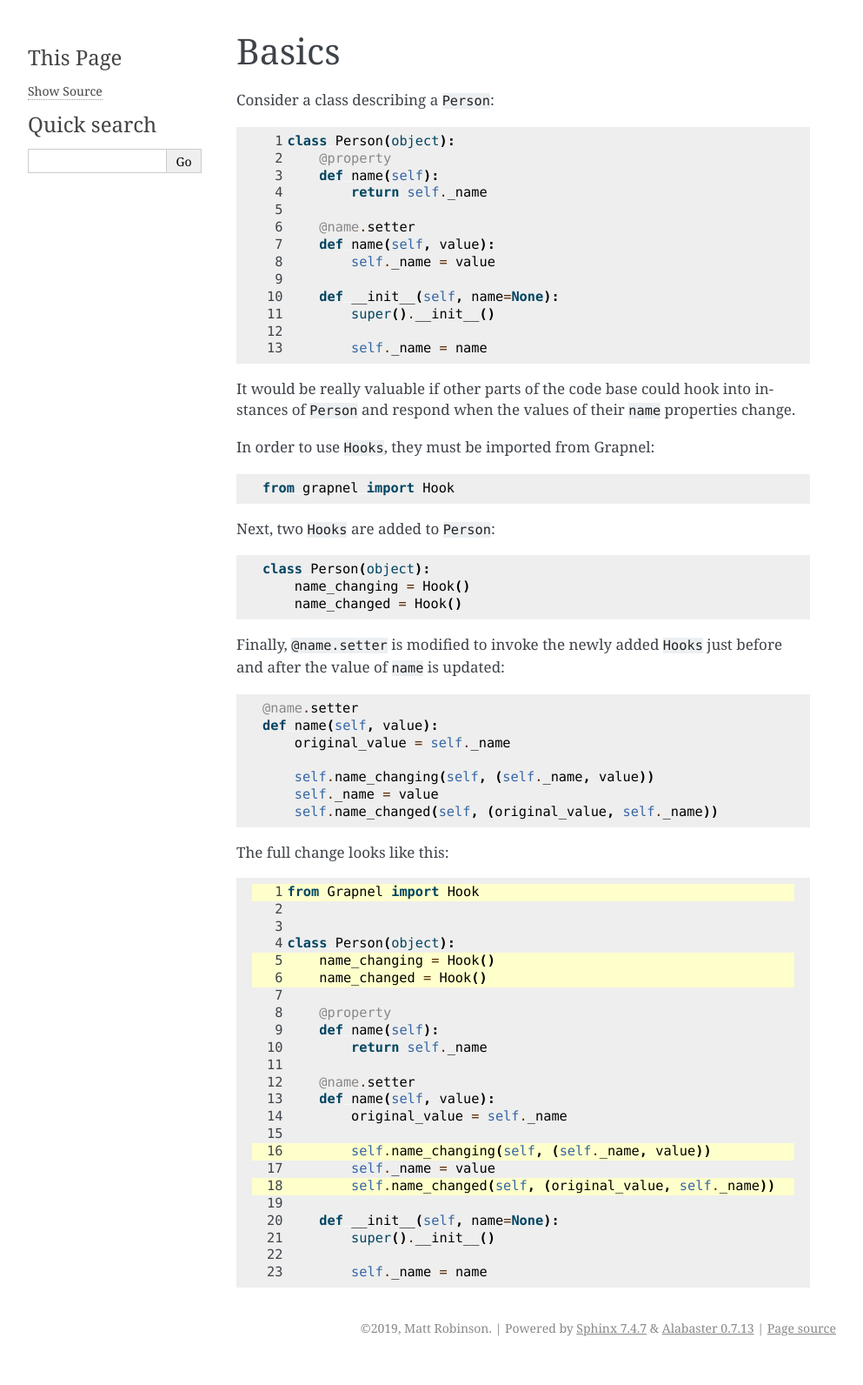
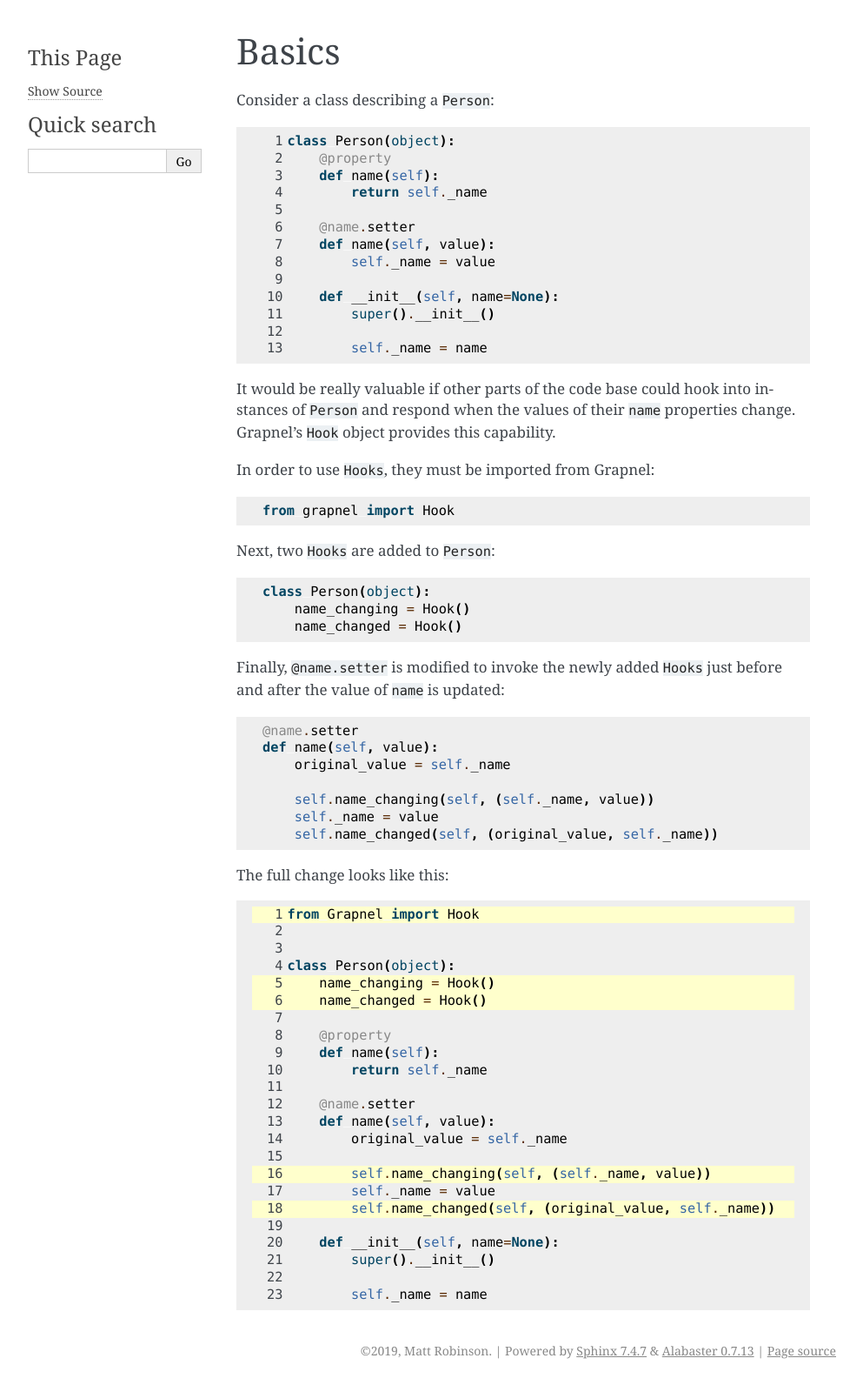
Before and after one commit to artPlusPlus/grapnel, a Sphinx documentation site: the page built from docs/source/basics.rst, in a window 1280 px wide. Shown: the whole page at 87% size, without its empty margins (148-1141 px from the left). Built offline with Sphinx 7.4.7, drawn with Linux system fonts in a browser that asks for light colours; before the commit the page ends 1566 px from its top, so only the background shows below that.

Commit message:
Tweaking docs.

```diff
--- a/docs/source/basics.rst
+++ b/docs/source/basics.rst
@@ -11,7 +11,8 @@ Consider a class describing a ``Person``:
     :linenos:
 
 It would be really valuable if other parts of the code base could hook into instances of ``Person``
-and respond when the values of their ``name`` properties change.
+and respond when the values of their ``name`` properties change. Grapnel's ``Hook`` object provides
+this capability.
 
 In order to use ``Hooks``, they must be imported from Grapnel::
 
```
